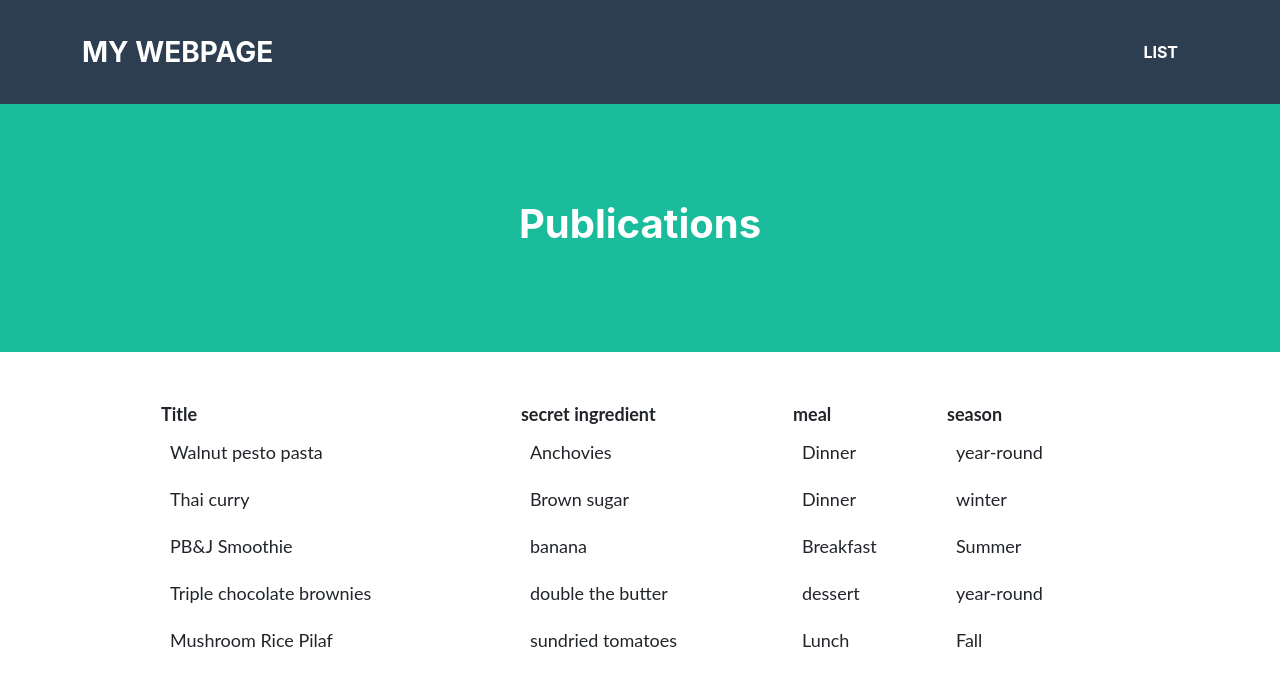
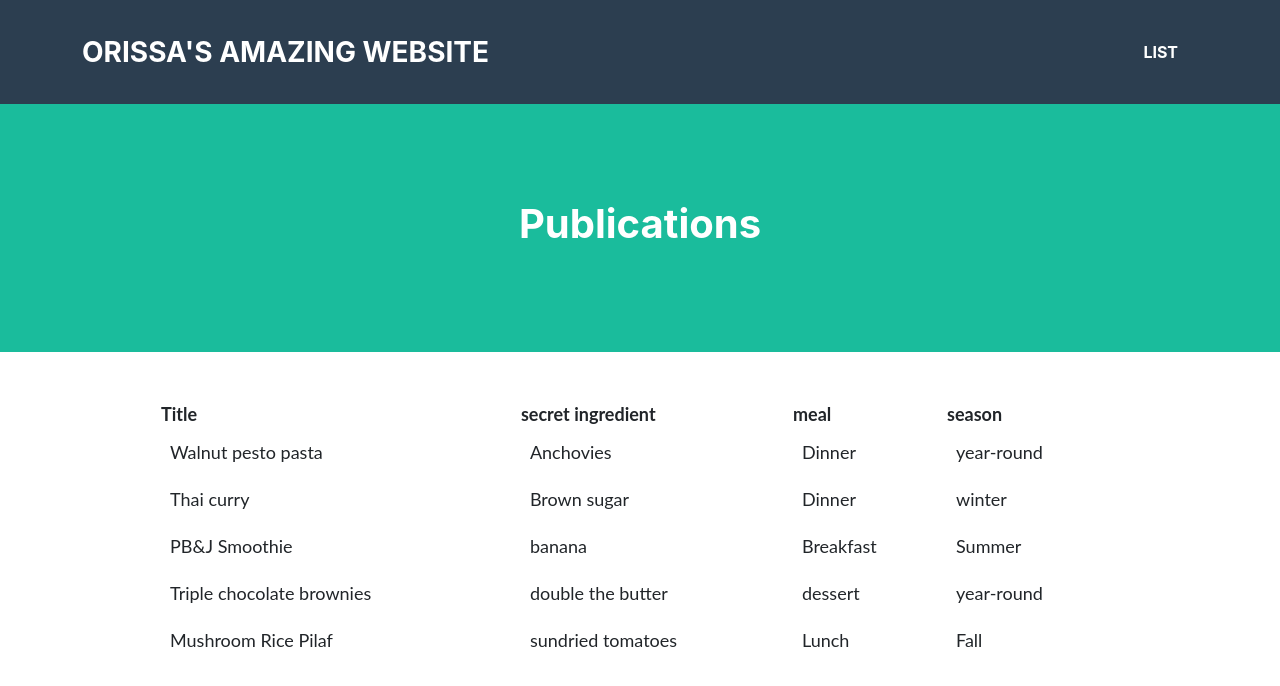
Before and after one commit to orissa-rose/orissa-rose.github.io, a plain HTML site: page list.html in a window 1280 px wide. Drawn offline with Linux system fonts and the light colour scheme.

Commit message:
update hyperlink

```diff
--- a/list.html
+++ b/list.html
@@ -11,7 +11,7 @@
         <nav class="navbar navbar-expand-lg bg-secondary text-uppercase fixed-top" id="mainNav">
             <div class="container">
                 <!--This code defines the "My Webpage" link in the top right corner of the navigation pane-->
-                <a class="navbar-brand" href="">My Webpage</a>
+                <a class="navbar-brand" href="./index.html">Orissa's amazing website</a>
                 <!--This code defines the "List" link in the top left corner of the navigation pane-->
                 <ul class="navbar-nav ms-auto">
                     <li class="nav-item mx-0 mx-lg-1"><a class="nav-link py-3 px-0 px-lg-3 rounded" href="./list.html">List</a></li>
```
